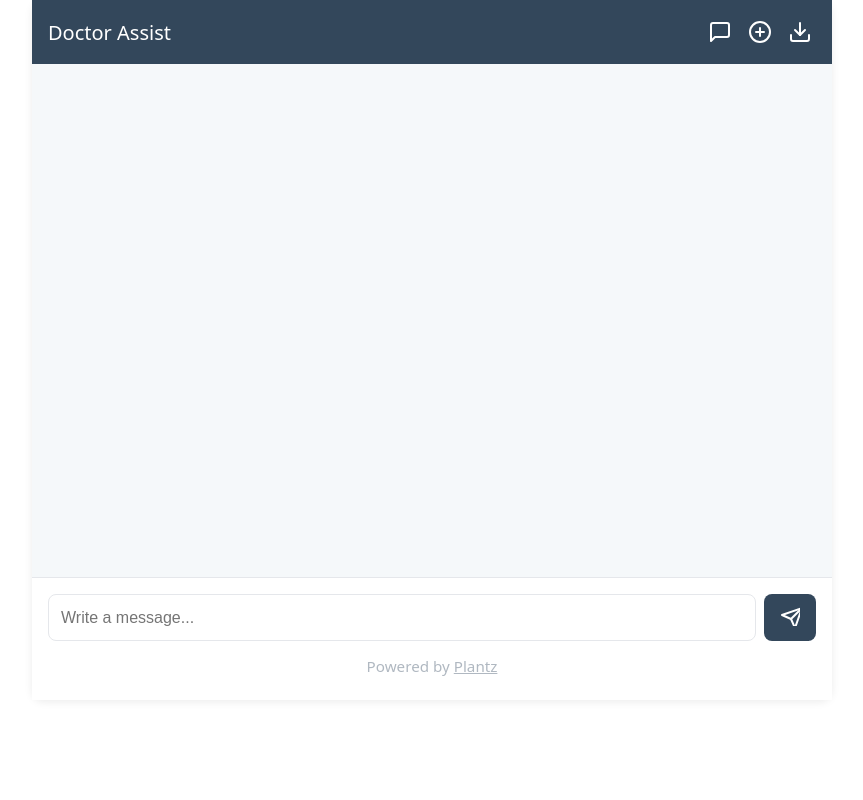
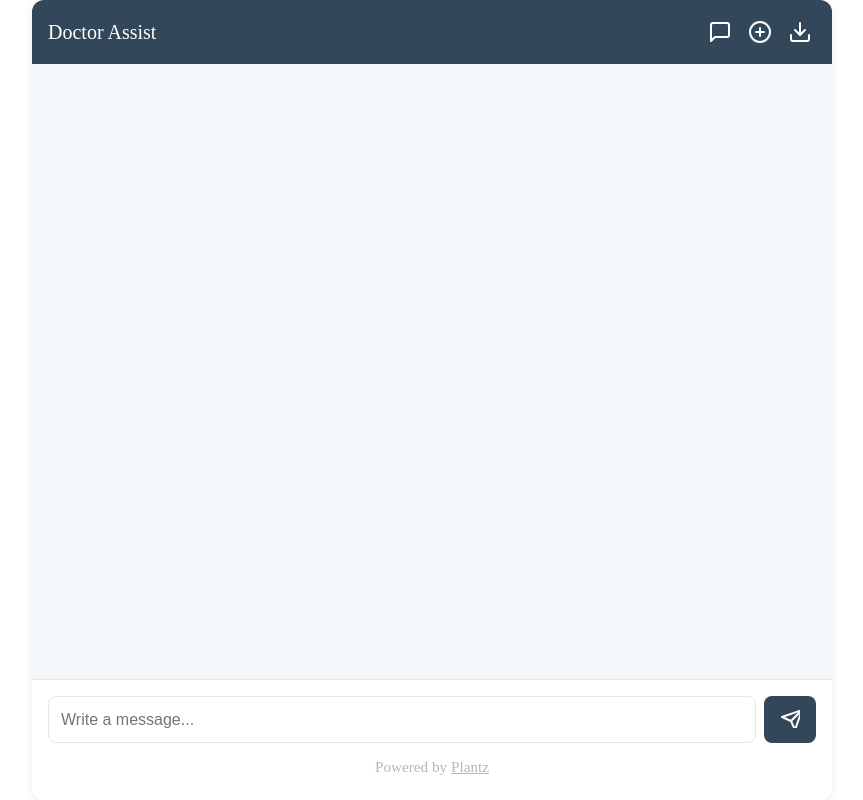
Before and after one commit to MillionMedia2/plantz-doctor-assist, a plain HTML site: page public/index.html in a window 1280 px wide. Shown: the whole page, without its empty margins (208-1071 px from the left). Drawn offline with nearby package versions, Linux system fonts and the light colour scheme.

Commit message:
Prevent iframe scrollbars: update chatinterface.css and README with best practices for embedding

```diff
--- a/public/chatinterface.css
+++ b/public/chatinterface.css
@@ -1,7 +1,8 @@
 html, body {
-  font-family: system-ui, sans-serif;
+  height: 100%;
   margin: 0;
   padding: 0;
+  overflow: hidden; /* Prevents scrollbars on the iframe content */
 }
 .chatContainer {
   display: flex;
@@ -11,7 +12,9 @@ html, body {
   box-shadow: 0 2px 8px rgba(0,0,0,0.08);
   max-width: 800px;
   margin: 0 auto;
-  height: 700px;
+  height: 100vh;
+  box-sizing: border-box;
+  overflow: auto; /* Only scrolls if content actually overflows */
 }
 .header {
   background: #33475b;
```
Also changed, not shown: 1 other file.
